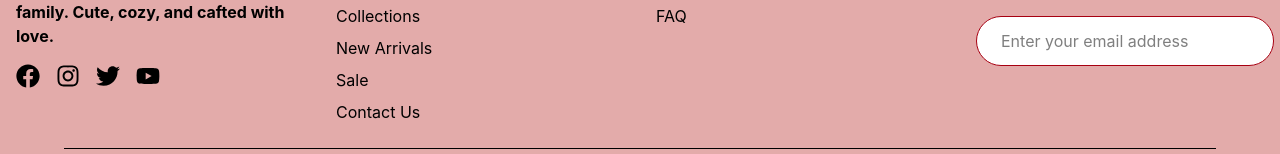
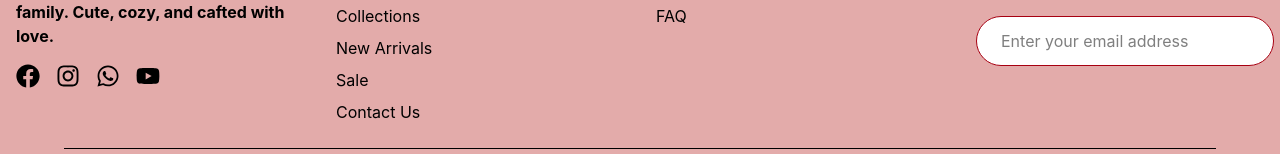
Before and after one commit to supunyasanthaofficial/Cotton, a React (Vite) app: page / in a window 1280 px wide. Shown: the part 6497-6651 px from the top of the page. Built offline with nearby package versions, Linux system fonts and the light colour scheme.

Commit message:
Add Social Media links.

```diff
--- a/src/components/Footer.jsx
+++ b/src/components/Footer.jsx
@@ -1,5 +1,5 @@
 // import logo from "../assets/images/logo.png";
-import { FaFacebook, FaInstagram, FaTwitter, FaYoutube } from "react-icons/fa";
+import { FaFacebook, FaInstagram, FaTwitter, FaWhatsapp, FaYoutube } from "react-icons/fa";
 
 const Footer = () => {
   return (
@@ -19,10 +19,38 @@ const Footer = () => {
               and cafted with love.
             </p>
             <div className="flex space-x-4">
-              <FaFacebook className="text-2xl hover:text-blue-400 cursor-pointer" />
-              <FaInstagram className="text-2xl hover:text-pink-400 cursor-pointer" />
-              <FaTwitter className="text-2xl hover:text-blue-300 cursor-pointer" />
-              <FaYoutube className="text-2xl hover:text-red-500 cursor-pointer" />
+              <a
+                href="https://www.facebook.com/everefficient.official/"
+                target="_blank"
+                rel="noopener noreferrer"
+                aria-label="Facebook"
+              >
+                <FaFacebook className="text-2xl hover:text-blue-400 cursor-pointer" />
+              </a>
+              <a
+                href="https://www.instagram.com/ever_efficient_/"
+                target="_blank"
+                rel="noopener noreferrer"
+                aria-label="Instagram"
+              >
+                <FaInstagram className="text-2xl hover:text-pink-400 cursor-pointer" />
+              </a>
+              <a
+                href="https://wa.me/94777644590"
+                target="_blank"
+                rel="noopener noreferrer"
+                aria-label="Twitter"
+              >
+                <FaWhatsapp className="text-2xl hover:text-green-300 cursor-pointer" />
+              </a>
+              <a
+                href="https://www.youtube.com/results?search_query=everefficient"
+                target="_blank"
+                rel="noopener noreferrer"
+                aria-label="YouTube"
+              >
+                <FaYoutube className="text-2xl hover:text-red-500 cursor-pointer" />
+              </a>
             </div>
           </div>
 
@@ -61,7 +89,7 @@ const Footer = () => {
             <h4 className="text-xl font-bold mb-4">Customer Support</h4>
             <ul className="space-y-2">
               <li>
-                <a href="#" className="text-vlack hover:text-white">
+                <a href="#" className="text-black hover:text-white">
                   Contact us
                 </a>
               </li>
```
